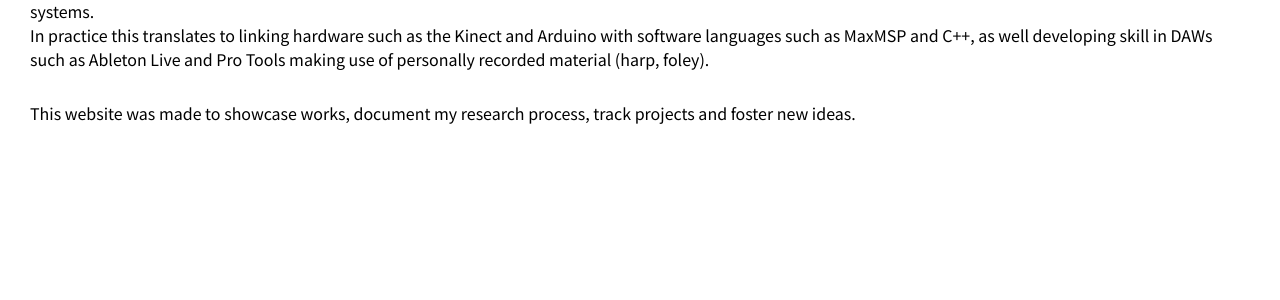
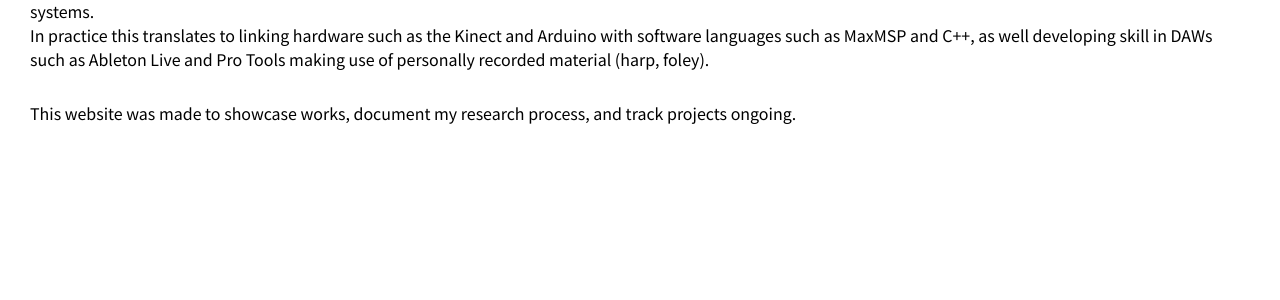
Before and after one commit to haelyons/haelyons.github.io, a Node project: template app/templates/about.ejs in a window 1280 px wide. Shown: the part 272-572 px from the top of the page. Run offline with Node 20 templates, Linux system fonts and the light colour scheme; the template is opened without the code that fills it, so the values that code supplies are empty; style sheets or scripts are compiled from the project's sources.

Commit message:
Bio formatting

```diff
--- a/app/templates/about.ejs
+++ b/app/templates/about.ejs
@@ -52,7 +52,7 @@
 
         <p>
           This website was made to showcase works, document my research process,
-          track projects and foster new ideas. <br />
+          and track projects ongoing. <br />
         </p>
       </section>
   </main>
```
